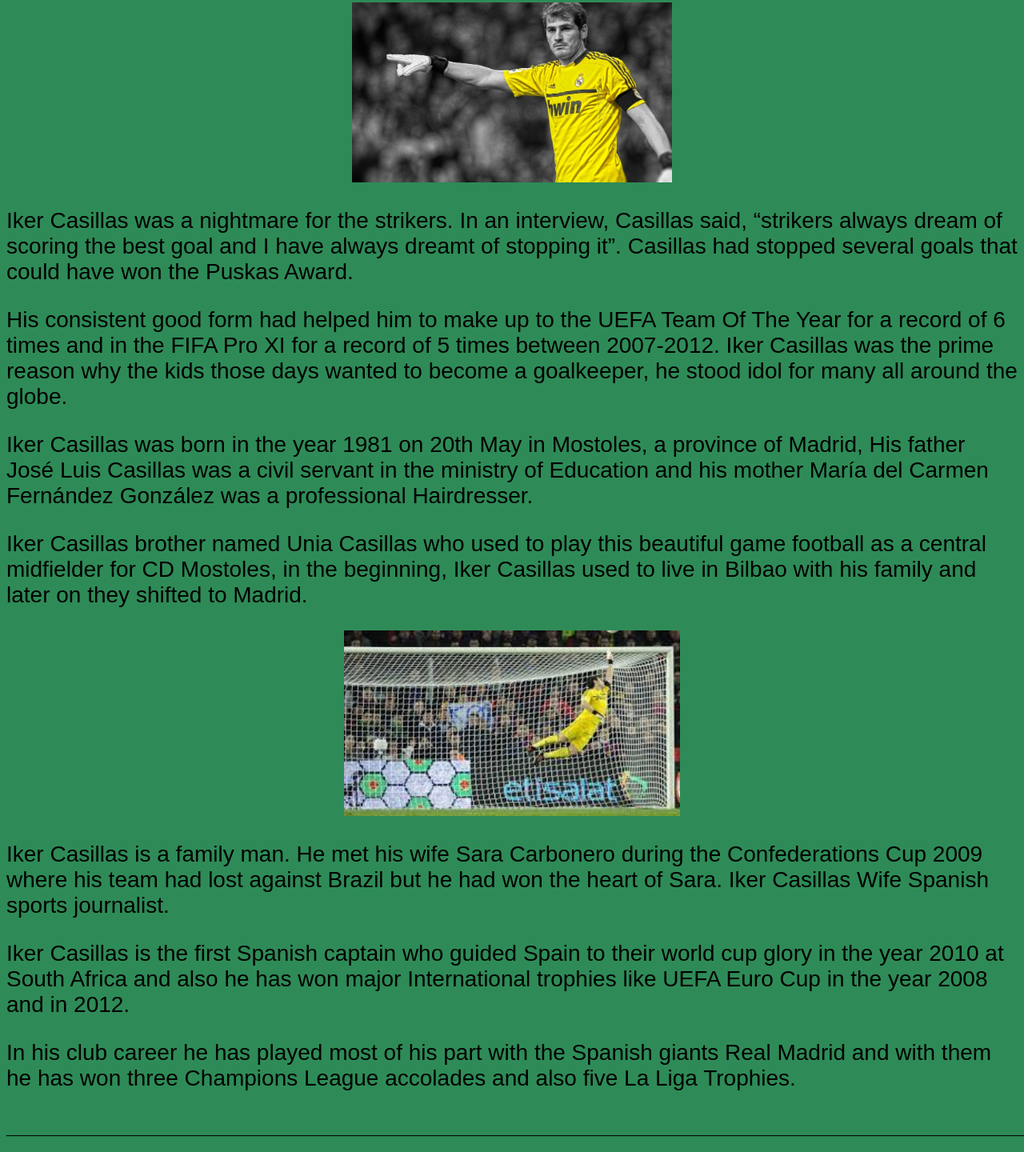
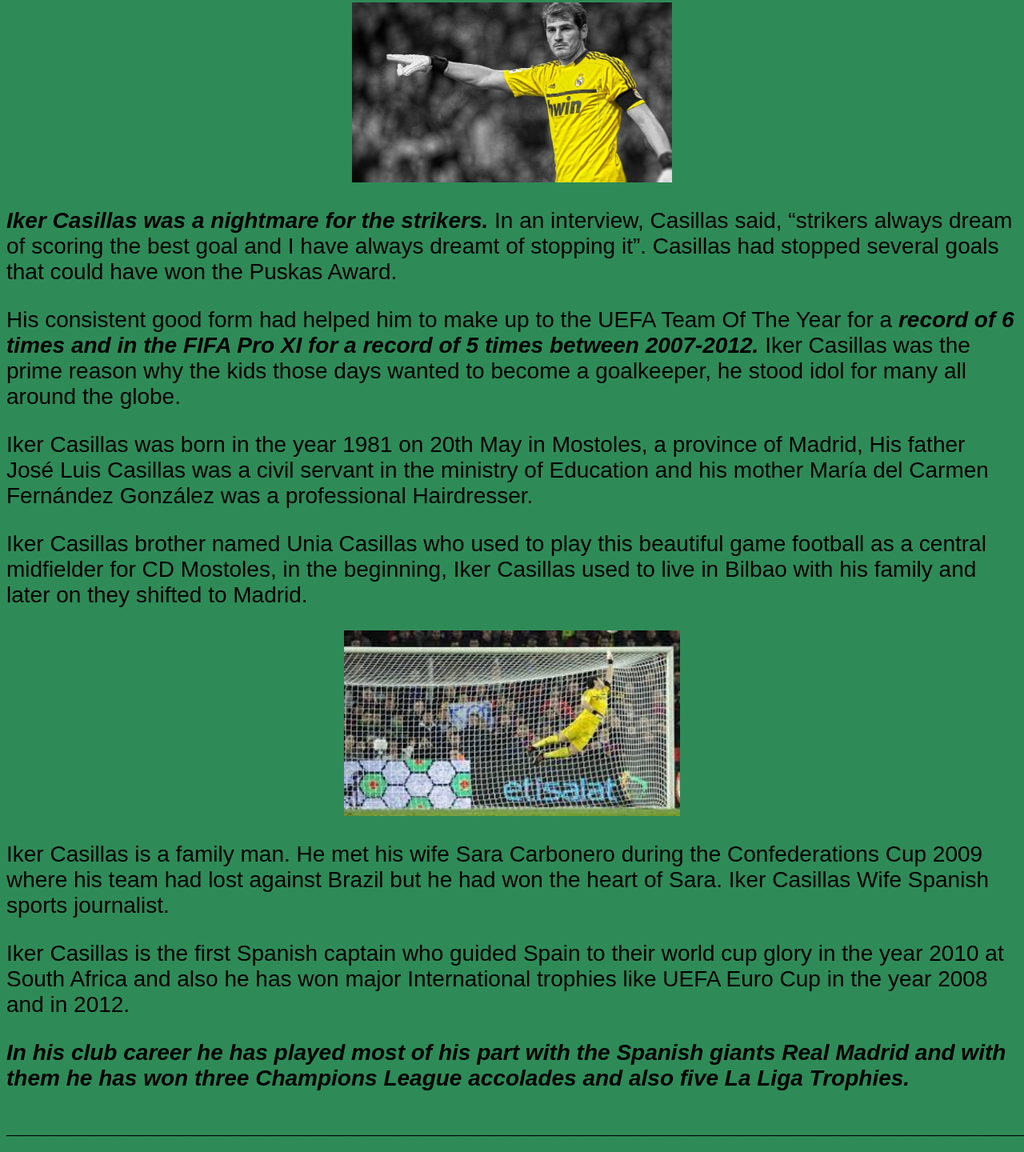
Before and after one commit to latifazmi/group_assignment, a plain HTML site: page iker_casillas.html in a window 1280 px wide. Shown: the part 320-1760 px from the top of the page at 80% size. Drawn offline with Linux system fonts and the light colour scheme.

Commit message:
group_assignment

```diff
--- a/iker_casillas.html
+++ b/iker_casillas.html
@@ -99,9 +99,9 @@
 <img src="images/iker1.jpeg" width="400px">
 </div>
 
-<p> Iker Casillas was a nightmare for the strikers. In an interview, Casillas said, “strikers always dream of scoring the best goal and I have always dreamt of stopping it”. Casillas had stopped several goals that could have won the Puskas Award. </p>
+<p><b><i> Iker Casillas was a nightmare for the strikers.</b></i> In an interview, Casillas said, “strikers always dream of scoring the best goal and I have always dreamt of stopping it”. Casillas had stopped several goals that could have won the Puskas Award. </p>
 
-<p> His consistent good form had helped him to make up to the UEFA Team Of The Year for a record of 6 times and in the FIFA Pro XI for a record of 5 times between 2007-2012. Iker Casillas was the prime reason why the kids those days wanted to become a goalkeeper, he stood idol for many all around the globe. </p>
+<p> His consistent good form had helped him to make up to the UEFA Team Of The Year for a <b><i>record of 6 times and in the FIFA Pro XI for a record of 5 times between 2007-2012.</b></i> Iker Casillas was the prime reason why the kids those days wanted to become a goalkeeper, he stood idol for many all around the globe. </p>
 
 <p> Iker Casillas was born in the year 1981 on 20th May in Mostoles, a province of Madrid, His father José Luis Casillas was a civil servant in the ministry of Education and his mother María del Carmen Fernández González was a professional Hairdresser. </p>
 
@@ -115,7 +115,7 @@
 
 <p> Iker Casillas is the first Spanish captain who guided Spain to their world cup glory in the year 2010 at South Africa and also he has won major International trophies like UEFA Euro Cup in the year 2008 and in 2012. </p>
 
-<p> In his club career he has played most of his part with the Spanish giants Real Madrid and with them he has won three Champions League accolades and also five La Liga Trophies. </p>
+<p><b><i> In his club career he has played most of his part with the Spanish giants Real Madrid and with them he has won three Champions League accolades and also five La Liga Trophies. </b></i></p>
 
 <p><b>_____________________________________________________________________________________</b></p>
 
```
